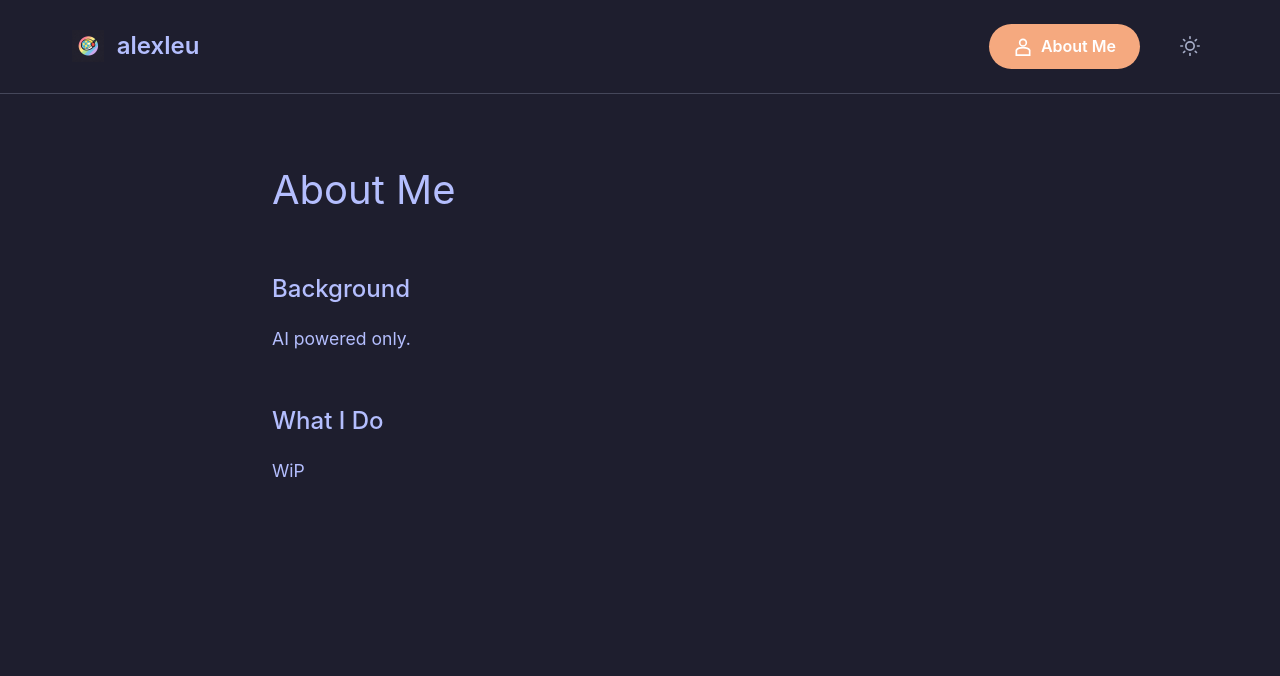
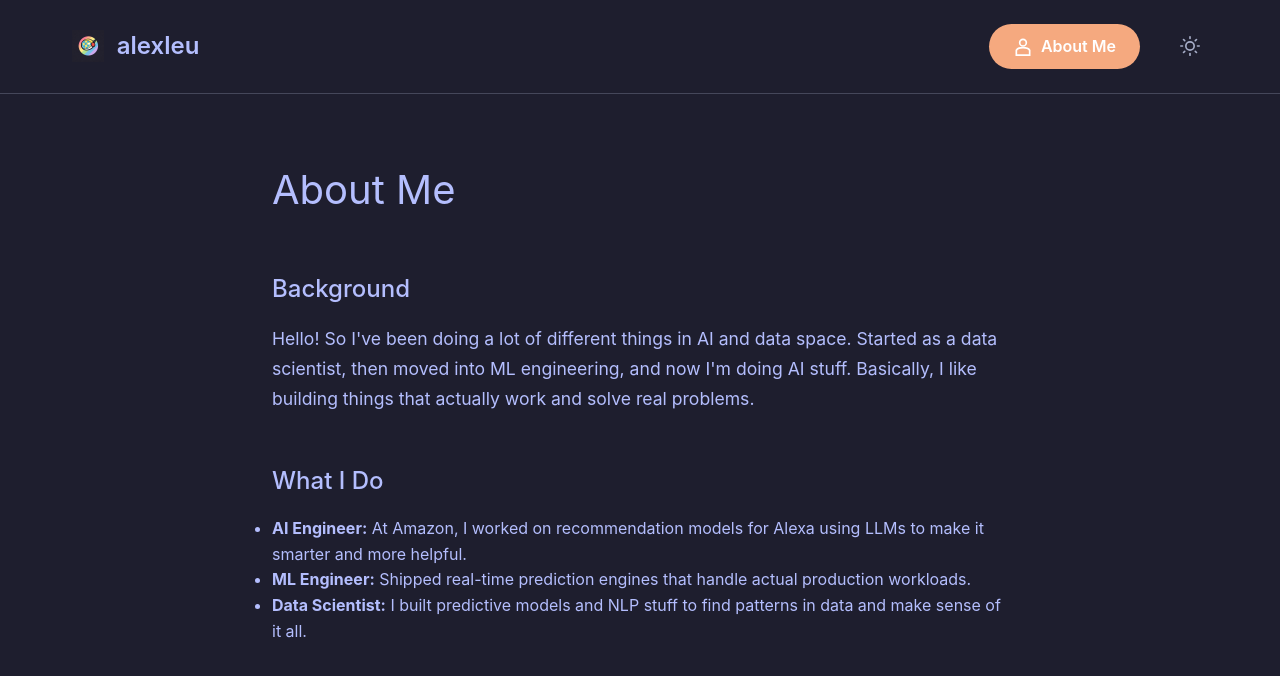
Before and after one commit to mrleu/alexleu-ai, a React (Vite) app: page /alexleu-ai/about in a window 1280 px wide. Shown: the top 676 px of the page. Built offline with nearby package versions, Linux system fonts and the light colour scheme.

Commit message:
some about me

```diff
--- a/src/pages/About.jsx
+++ b/src/pages/About.jsx
@@ -9,14 +9,23 @@ function About() {
         <section className="about-section">
           <h2>Background</h2>
           <p>
-            AI powered only.
+            Hello! So I've been doing a lot of different things in AI and data space. Started as a data scientist, then moved into ML engineering, and now I'm doing AI stuff. Basically, I like building things that actually work and solve real problems.
           </p>
         </section>
 
         <section className="about-section">
           <h2>What I Do</h2>
-          <p> WiP
-          </p>
+          <ul className="experience-list">
+            <li>
+              <strong>AI Engineer:</strong> At Amazon, I worked on recommendation models for Alexa using LLMs to make it smarter and more helpful.
+            </li>
+            <li>
+              <strong>ML Engineer:</strong> Shipped real-time prediction engines that handle actual production workloads.
+            </li>
+            <li>
+              <strong>Data Scientist:</strong> I built predictive models and NLP stuff to find patterns in data and make sense of it all.
+            </li>
+          </ul>
         </section>
 
       </div>
```
